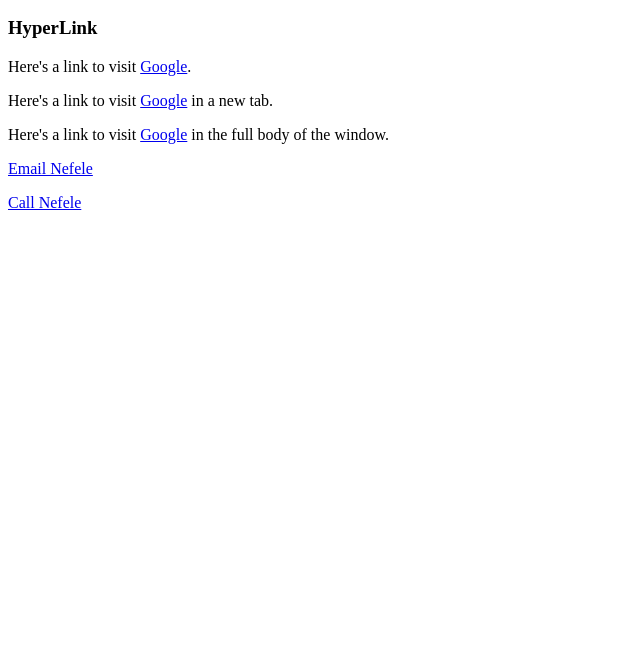
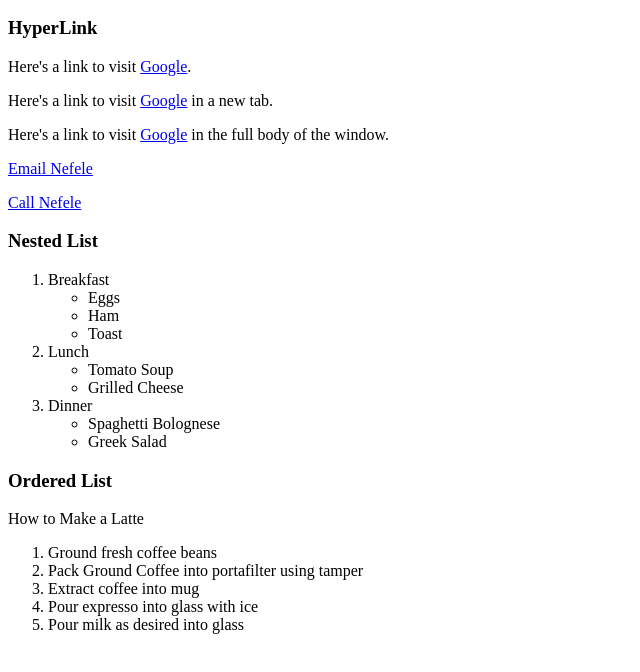
Before and after one commit to neftala/sandbox, a plain HTML site: page index.html in a window 1280 px wide. Shown: the part 110-782 px from the top of the page, without its empty margins (0-640 px from the left). Drawn offline with Linux system fonts and the light colour scheme.

Commit message:
Updxate index.html

```diff
--- a/index.html
+++ b/index.html
@@ -22,6 +22,40 @@
 
         <p><a href="tel:3052971994">Call Nefele</a></p>
 
+        <h3>Nested List</h3>
+
+        <ol>
+            <li>Breakfast
+                <ul>
+                    <li>Eggs</li>
+                    <li>Ham</li>
+                    <li>Toast</li>
+                </ul>
+            </li>
+            <li>Lunch
+                <ul>
+                    <li>Tomato Soup</li>
+                    <li>Grilled Cheese</li>
+                </ul>
+            </li>
+            <li>Dinner
+                <ul>
+                    <li>Spaghetti Bolognese</li>
+                    <li>Greek Salad</li>
+                </ul>
+            </li>
+        </ol>
+
+        <h3>Ordered List</h3>
+
+        <p>How to Make a Latte</p>
+        <ol>
+            <li>Ground fresh coffee beans</li>
+            <li>Pack Ground Coffee into portafilter using tamper</li>
+            <li>Extract coffee into mug</li>
+            <li>Pour expresso into glass with ice</li>
+            <li>Pour milk as desired into glass</li>
+        </ol>
 
     </body>
 </html>
```
